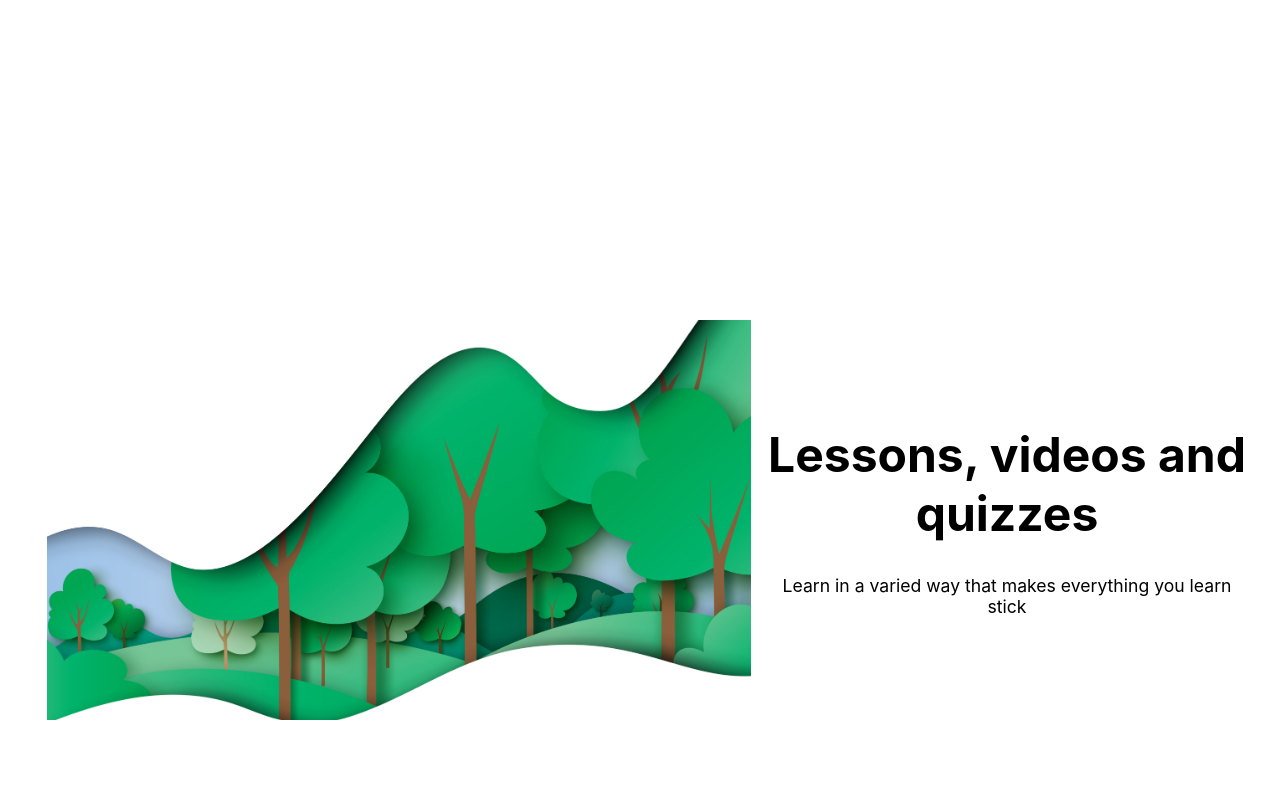
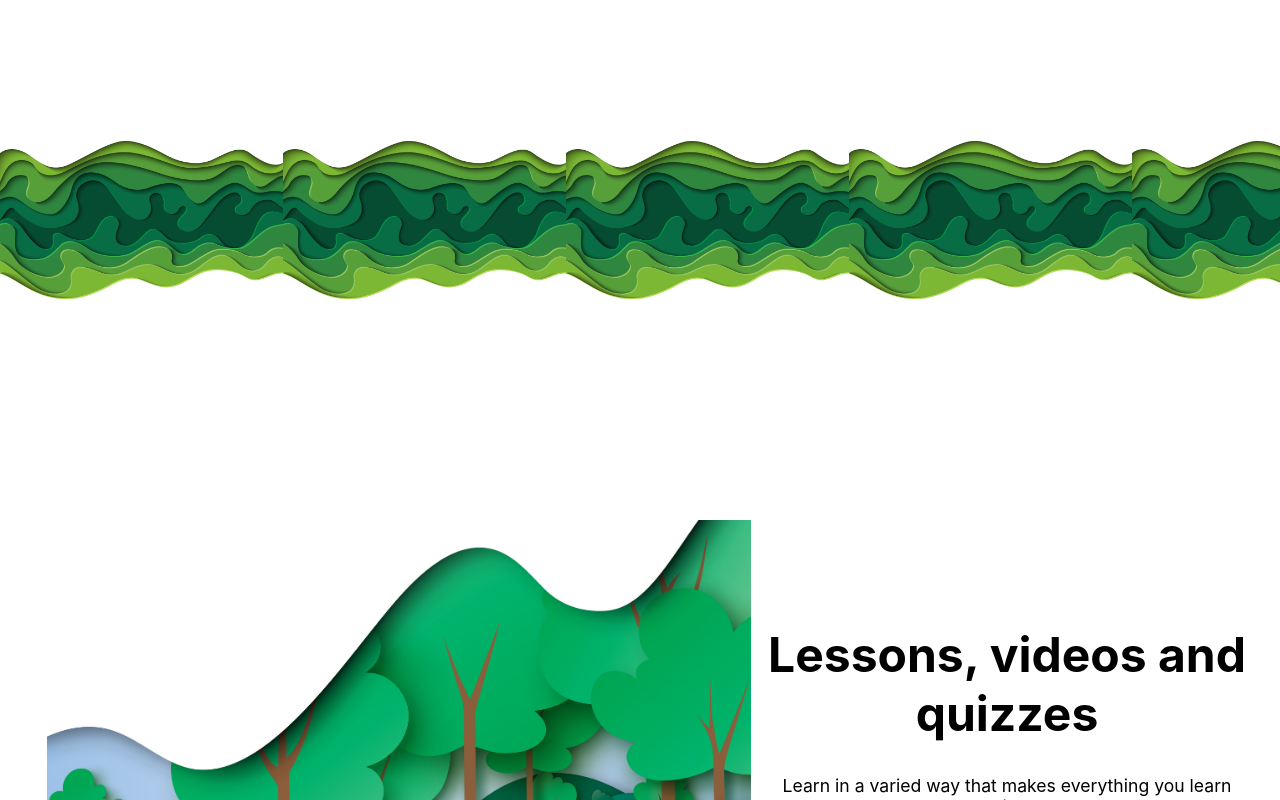
Before and after one commit to DevrMichael/cr-landing-page, a React (Create React App) app: page / in a window 1280 px wide. Shown: the part 1480-2280 px from the top of the page. Built offline with nearby package versions, Linux system fonts and the light colour scheme.

Commit message:
Add section divider image

```diff
--- a/src/App.css
+++ b/src/App.css
@@ -25,6 +25,14 @@ header {
 
 p {
   font-size: 1.1em;
+}
+
+.section-divider__image {
+    background: url(../src/assets/section_divider_image.jpg);
+  background-size: contain;
+  margin-right: 30px;
+  width: 100%;
+  height: 200px;
 }
 
 .footer-links {
--- a/src/App.js
+++ b/src/App.js
@@ -20,6 +20,7 @@ function App() {
         </div>
         <div className="small-div second-div__image"></div>
       </div>
+    <div className="section-divider__image"></div>
       <div className="flex content-header third-div">
         <div className="large-div third-div__image"></div>
         <div className="small-div">
@@ -27,6 +28,7 @@ function App() {
           <p>{data[2].content}</p>
         </div>
       </div>
+      <div className="section-divider__image"></div>
       <div className="flex content-header fourth-div">
         <div className="large-div">
           <h1>{data[3].title}</h1>
```
Also changed, not shown: src/assets/section_divider_image.jpg (added).
